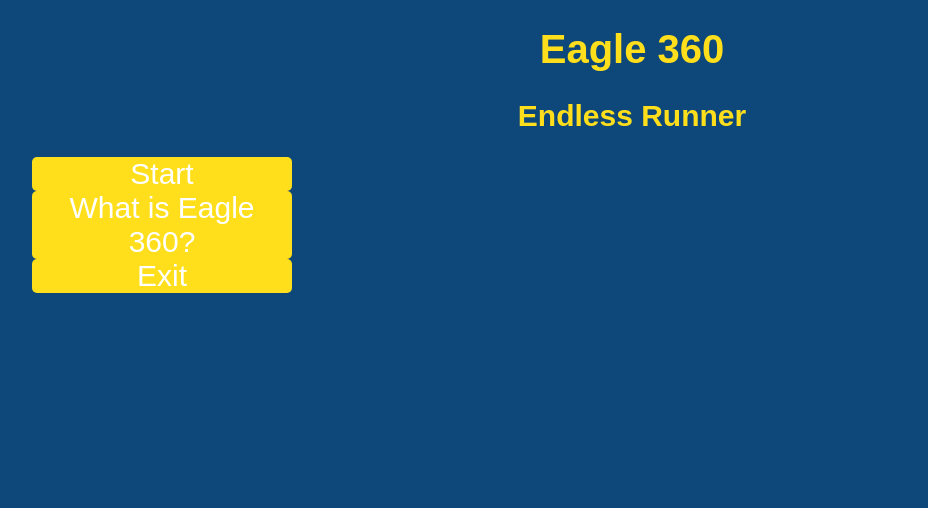
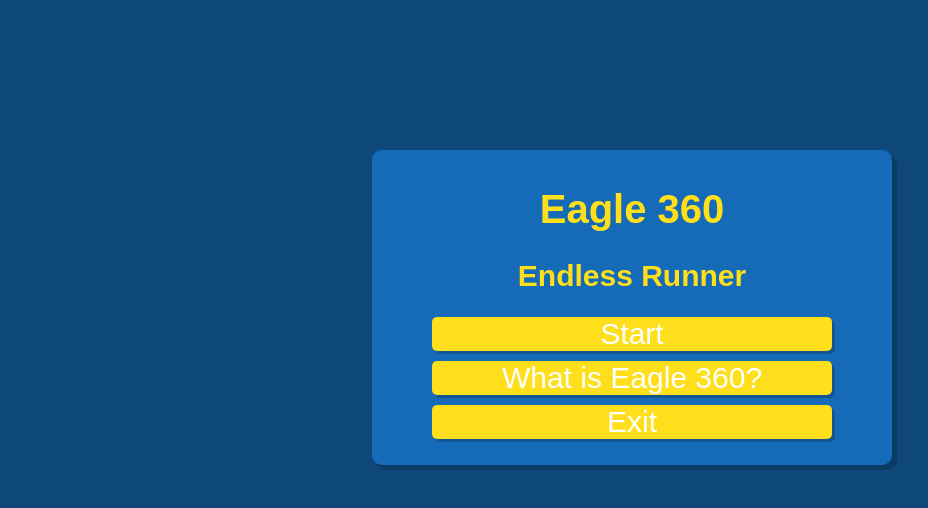
Before and after one commit to M0riTzx3/eagle, a website built with webpack: page src/index.html in a window 1280 px wide. Shown: the whole page, without its empty margins (8-936 px from the left). Built offline with nearby package versions, Linux system fonts and the light colour scheme; no server answers.

Commit message:
Finished Basic Startscreen Design

```diff
--- a/src/index.html
+++ b/src/index.html
@@ -27,7 +27,7 @@
       <nav>
         <ul>
           <li>
-            <a href="#">Start</a>
+            <a href="selectplayer.html">Start</a>
           </li>
           <li>
             <a href="#">What is Eagle 360?</a>
--- a/src/styles/src/_startscreen.scss
+++ b/src/styles/src/_startscreen.scss
@@ -11,10 +11,14 @@ h2 {
 }
 
 header {
-  display: inline-block;
   position: relative;
-  width: 100%;
   margin: auto;
+  background-color: #156BB8;
+  margin-top: 150px;
+  width: 500px;
+  padding: 10px;
+  border-radius: 10px;
+  box-shadow: 5px 5px rgba(0, 0, 0, 0.2);
 }
 
 a {
@@ -29,8 +33,12 @@ a:hover {
 }
 
 nav {
-  width: 300px;
+  width: 400px;
+  margin: auto;
+}
 
+nav ul {
+  padding: 0;
 }
 
 nav li {
@@ -38,6 +46,8 @@ nav li {
   background-color: #ffdf1b;
   border-radius: 5px;
   text-align: center;
+  margin: 0 0 10px 0;
+  box-shadow: 3px 3px rgba(0, 0, 0, 0.2);
 }
 
 body {
```
Also changed, not shown: src/styles/dist/styles.css.
